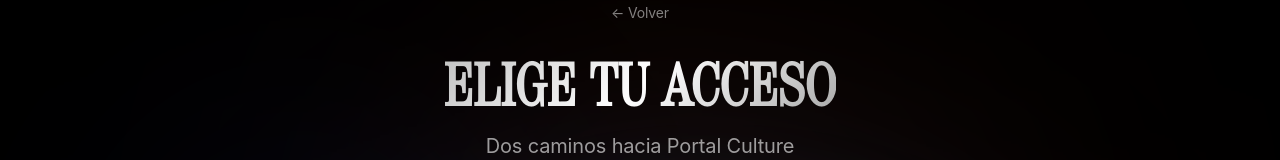
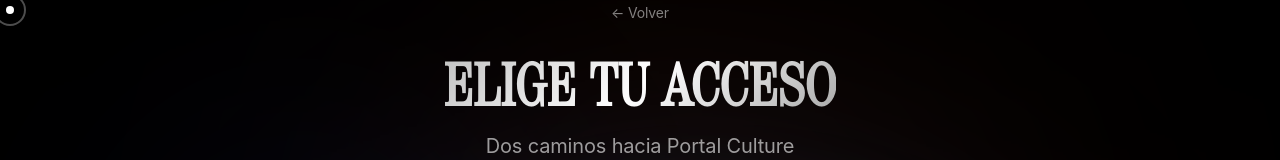
Before and after one commit to mysticcbrand-hub/portalculture, a Next.js app: page /acceso in a window 1280 px wide. Shown: the top 160 px of the page. Built offline with nearby package versions, Linux system fonts and the light colour scheme.

Commit message:
Add CustomCursor to acceso page for consistent UX

```diff
--- a/app/acceso/page.tsx
+++ b/app/acceso/page.tsx
@@ -2,6 +2,7 @@
 
 import { useState } from 'react'
 import Link from 'next/link'
+import CustomCursor from '../components/CustomCursor'
 
 export default function AccesoPage() {
   const [hoveredOption, setHoveredOption] = useState<number | null>(null)
@@ -17,8 +18,12 @@ export default function AccesoPage() {
   }
 
   return (
-    <main className="relative min-h-screen flex items-center justify-center px-4 overflow-hidden bg-black" style={{ cursor: 'auto' }}>
-      {/* Mesh Gradient Background - Same as landing */}
+    <>
+      {/* Custom Cursor */}
+      <CustomCursor />
+
+      <main className="relative min-h-screen flex items-center justify-center px-4 overflow-hidden bg-black">
+        {/* Mesh Gradient Background - Same as landing */}
       <div className="absolute inset-0 overflow-hidden bg-black">
         <div className="absolute inset-0">
           {/* Blob 1 - Burnt Orange */}
@@ -240,6 +245,7 @@ export default function AccesoPage() {
           66% { transform: translate(70px, 60px) scale(0.88); }
         }
       `}</style>
-    </main>
+      </main>
+    </>
   )
 }
```
